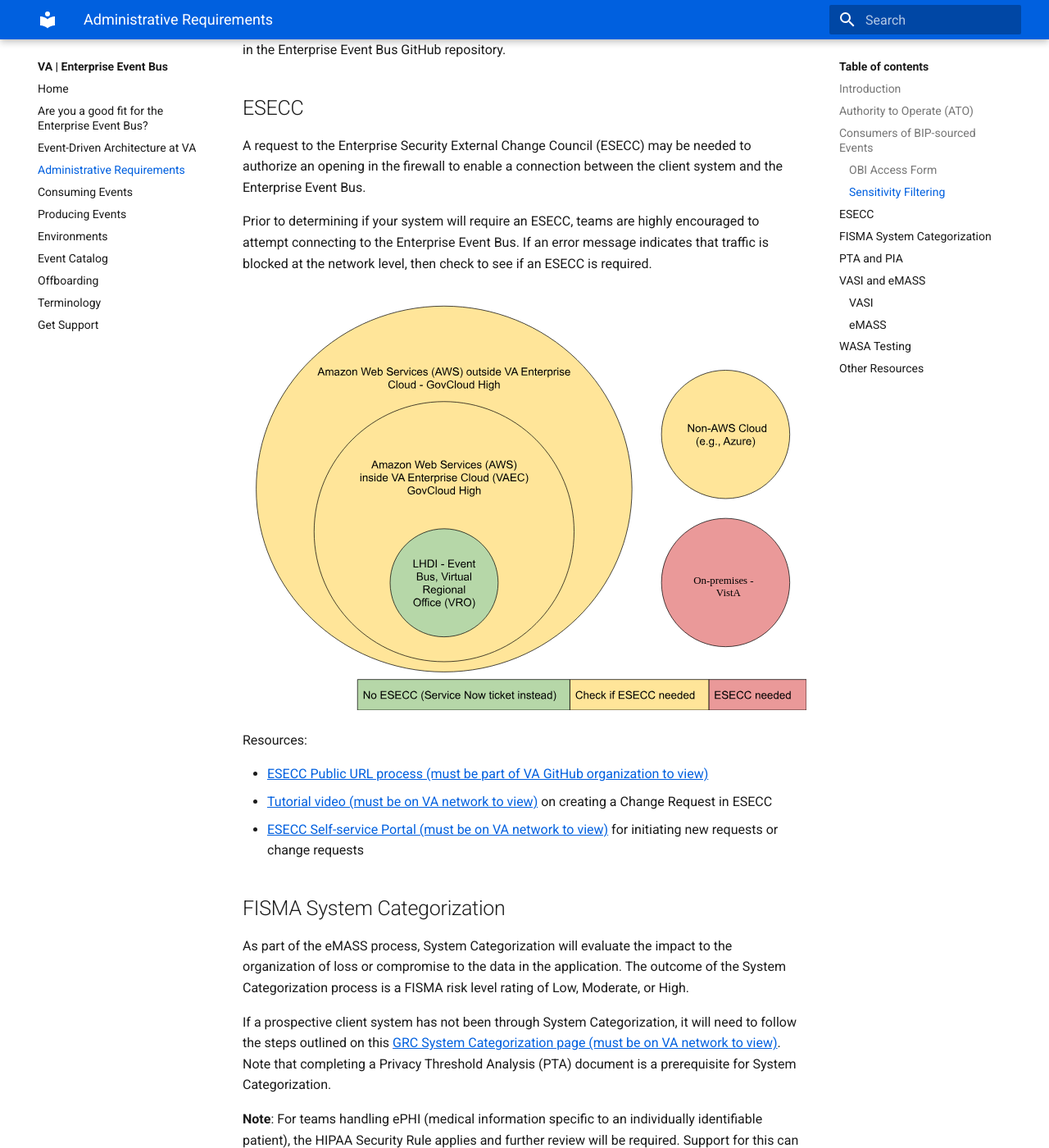
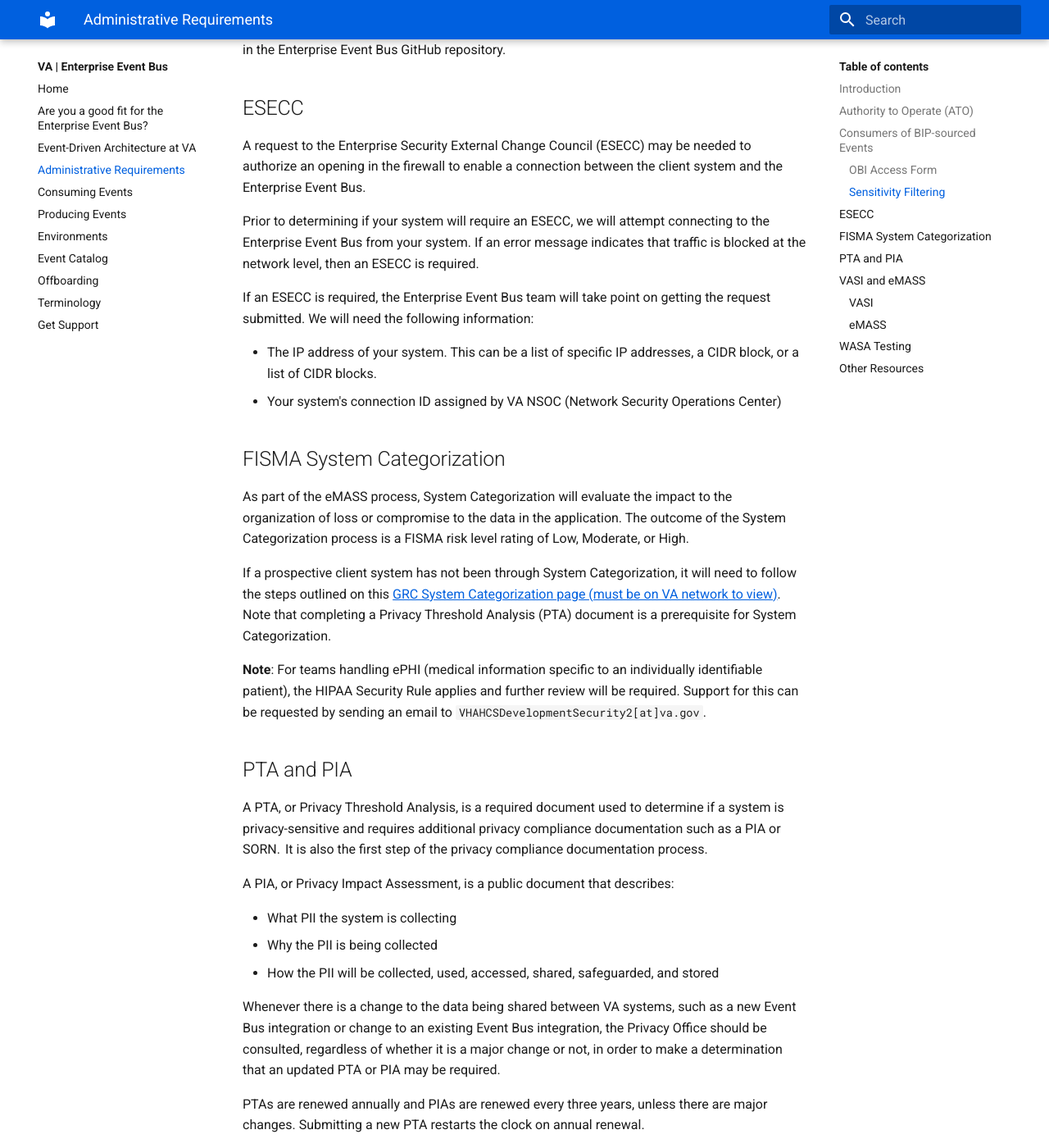
Before and after one commit to department-of-veterans-affairs/ves-event-bus-developer-portal, an MkDocs documentation site: the page built from docs/administrative-requirements.md, in a window 1280 px wide and 1400 px high, scrolled down 2013 px. Shown: the whole window at 82% size. Built offline with MkDocs 1.6.1 and Material for MkDocs 9.7.7, drawn with Linux system fonts in a browser that asks for light colours.

Commit message:
3044 - update documentation about the ESECC process

```diff
--- a/docs/administrative-requirements.md
+++ b/docs/administrative-requirements.md
@@ -63,15 +63,12 @@
 
 A request to the Enterprise Security External Change Council (ESECC) may be needed to authorize an opening in the firewall to enable a connection between the client system and the Enterprise Event Bus.
 
-Prior to determining if your system will require an ESECC, teams are highly encouraged to attempt connecting to the Enterprise Event Bus. If an error message indicates that traffic is blocked at the network level, then check to see if an ESECC is required.
+Prior to determining if your system will require an ESECC, we will attempt connecting to the Enterprise Event Bus from your system. If an error message indicates that traffic is blocked at the network level, then an ESECC is required.
 
-![A diagram showing various scenarios indicating whether a system would need an ESECC. If you are already on the Lighthouse Delivery Infrastructure (LHDI), no ESECC is required. If you are on AWS GovCloud but outside of LHDI, check to see if an ESECC is required. If you are on Non-AWS Cloud (e.g. Azure), check to see if an ESECC is required. If you are on-premises, e.g., VistA, an ESECC is required.](img/Client-Environments-ESECC-Decision-Circles.svg)
+If an ESECC is required, the Enterprise Event Bus team will take point on getting the request submitted. We will need the following information:
 
-Resources:
-
-* [ESECC Public URL process (must be part of VA GitHub organization to view)](https://github.com/department-of-veterans-affairs/devops/blob/master/docs/ESECC-Public-URL-process.md#prereq)
-* [Tutorial video (must be on VA network to view)](https://dvagov.sharepoint.com/:v:/r/sites/OITECOESDKM/KM%20video%20library/Stream%20Migrated%20Videos/Knowledge%20Management%20Videos/KB0106755%20-%20Network%20ESECC%20-%20Create%20a%20Change%20Request-20221206_034448.mp4?csf=1&web=1&e=cCAS5z&nav=eyJyZWZlcnJhbEluZm8iOnsicmVmZXJyYWxBcHAiOiJTdHJlYW1XZWJBcHAiLCJyZWZlcnJhbFZpZXciOiJTaGFyZURpYWxvZy1MaW5rIiwicmVmZXJyYWxBcHBQbGF0Zm9ybSI6IldlYiIsInJlZmVycmFsTW9kZSI6InZpZXcifX0%3D) on creating a Change Request in ESECC
-* [ESECC Self-service Portal (must be on VA network to view)](https://esecc.va.gov/CGWeb/Main.aspx) for initiating new requests or change requests
+* The IP address of your system. This can be a list of specific IP addresses, a CIDR block, or a list of CIDR blocks.
+* Your system's connection ID assigned by VA NSOC (Network Security Operations Center)
 
 ## FISMA System Categorization
 
```
Also changed, not shown: docs/consume-events.md (+1 -7 lines), docs/produce-events.md (+1 -7 lines), docs/img/Client-Environments-ESECC-Decision-Circles.svg (deleted), docs/img/catalog-page.png (deleted), docs/img/data-elements-page.png (deleted), docs/img/overview-page.png (deleted), docs/img/schema-page.png (deleted).
